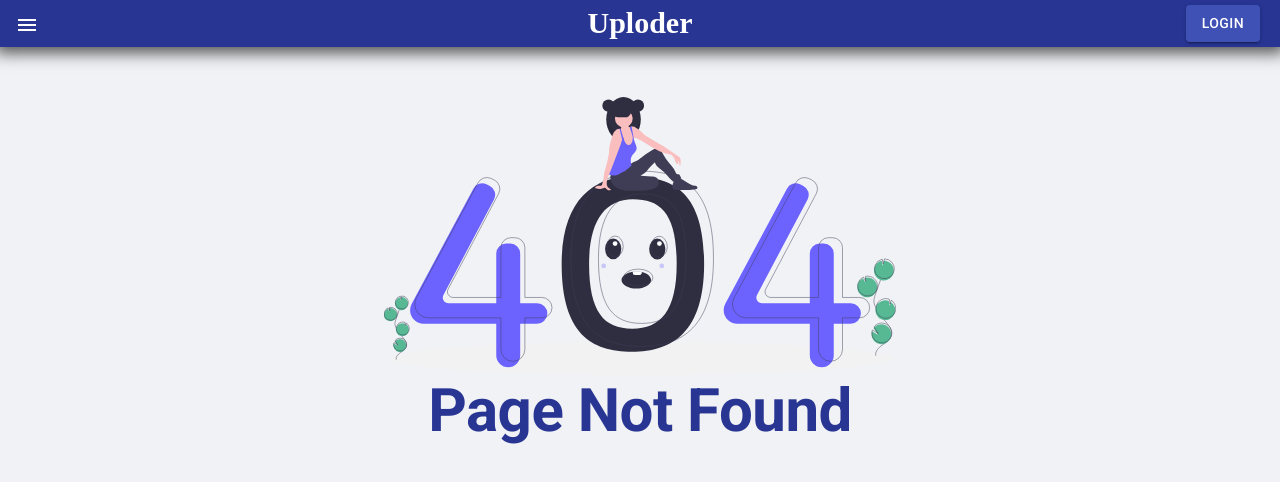
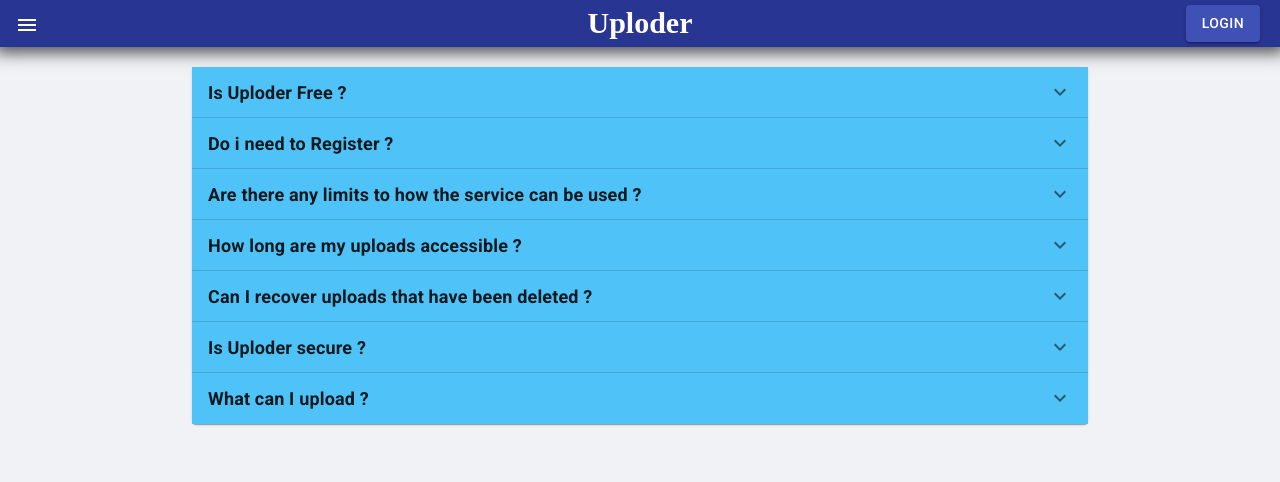
Before and after one commit to akashvaghela09/Uploader, a React (Create React App) app in the folder client/: page /faq in a window 1280 px wide. Before the commit this address had no page. Shown: the top 482 px of the page. Built offline with nearby package versions, Linux system fonts and the light colour scheme; a small style sheet from the web is missing; a web font is replaced by a local one.

Commit message:
FAQ Page added

```diff
--- a/client/src/Components/DownloadPage.jsx
+++ b/client/src/Components/DownloadPage.jsx
@@ -9,7 +9,6 @@
     }
 }));
 
-
 const DownloadPage = () => {
     const { code, md5, file } = useParams();
     const classes = useStyles();
@@ -18,7 +17,7 @@
     return (
         <Grid container justify="center">
             <Grid container direction="column" md={10} justify="center" alignItems="center">
-                <img src="https://icons.iconarchive.com/icons/gakuseisean/ivista-2/256/Network-Download-icon.png" alt="Upload" />
+                <img src="https://tgdown.eu-gb.mybluemix.net/15117187865214912/cloud.svg" alt="Download" width="30%" style={{marginTop: "30px"}}/>
                 <Button className={classes.dwlBtn} onClick={()=> window.open(url, "_blank")} variant="contained" color="primary">Download</Button>
             </Grid>
         </Grid>
--- /dev/null
+++ b/client/src/Components/FAQ.jsx
@@ -0,0 +1,155 @@
+import { Grid } from '@material-ui/core';
+import React from 'react';
+import { makeStyles } from '@material-ui/core/styles';
+import Accordion from '@material-ui/core/Accordion';
+import AccordionSummary from '@material-ui/core/AccordionSummary';
+import AccordionDetails from '@material-ui/core/AccordionDetails';
+import Typography from '@material-ui/core/Typography';
+import ExpandMoreIcon from '@material-ui/icons/ExpandMore';
+
+const useStyles = makeStyles((theme) => ({
+    root: {
+        width: "100%",
+    },
+    heading: {
+      fontSize: theme.typography.pxToRem(18),
+      fontWeight: theme.typography.fontWeightRegular,
+    },
+    headerBG: {
+        background: "#4FC3F7",
+        // color: "white",
+        fontWeight: "bold",
+    },
+    accordion: {
+        width: "70%"
+    }
+}));
+
+
+const FAQ = () => {
+    const classes = useStyles();
+
+    return (
+        <Grid container md={12} direction="column" justify="center" alignItem="center" className={classes.root} style={{msOverflowStyle: "none"}}>
+            <Grid container justify="center" md style={{msOverflowStyle: "none"}}>
+            <Accordion className={classes.accordion}>
+                <AccordionSummary
+                expandIcon={<ExpandMoreIcon />}
+                aria-controls="panel1a-content"
+                id="panel1a-header"
+                className={classes.headerBG}
+                >
+                <Typography className={classes.heading}><b>Is Uploder Free ?</b></Typography>
+                </AccordionSummary>
+                <AccordionDetails >
+                <Typography>
+                    Yes, It is completely free.
+                </Typography>
+                </AccordionDetails>
+            </Accordion>
+            <Accordion  className={classes.accordion}>
+                <AccordionSummary
+                expandIcon={<ExpandMoreIcon />}
+                aria-controls="panel2a-content"
+                id="panel2a-header"
+                className={classes.headerBG}
+                >
+                <Typography className={classes.heading}><b>Do i need to Register ?</b></Typography>
+                </AccordionSummary>
+                <AccordionDetails >
+                <Typography>
+                    It is not necessary to register to use Uploder. However, if you want to keep a history of your uploads, you can use your email address to Login.
+                </Typography>
+                </AccordionDetails>
+            </Accordion>
+            <Accordion  className={classes.accordion}>
+                <AccordionSummary
+                expandIcon={<ExpandMoreIcon />}
+                aria-controls="panel2a-content"
+                id="panel2a-header"
+                className={classes.headerBG}
+                >
+                <Typography className={classes.heading}><b>Are there any limits to how the service can be used ?</b></Typography>
+                </AccordionSummary>
+                <AccordionDetails >
+                <Typography>
+                There are no limits on how you use Uploder :<br/>
+                - You download and upload at maximum speed. <br/>
+                - No limits on the number of files uploaded. <br/>
+                - No limit on file size. <br/>
+                However, keep in mind that the more the service is solicited, the more likely it is to slow down. I recommend file sizes up to 10GB.
+                </Typography>
+                </AccordionDetails>
+            </Accordion>
+            <Accordion  className={classes.accordion}>
+                <AccordionSummary
+                expandIcon={<ExpandMoreIcon />}
+                aria-controls="panel2a-content"
+                id="panel2a-header"
+                className={classes.headerBG}
+                >
+                <Typography className={classes.heading}><b>How long are my uploads accessible ?</b></Typography>
+                </AccordionSummary>
+                <AccordionDetails >
+                <Typography>
+                Your uploads remain accessible indefinitely as long as they are regularly downloaded.<br/>
+                After 10 days of inactivity, an upload can be deleted to free up space on the servers.<br/>
+                An upload is considered inactive if it is not regularly downloaded by different IPs.
+                </Typography>
+                </AccordionDetails>
+            </Accordion>
+            <Accordion  className={classes.accordion}>
+                <AccordionSummary
+                expandIcon={<ExpandMoreIcon />}
+                aria-controls="panel2a-content"
+                id="panel2a-header"
+                className={classes.headerBG}
+                >
+                <Typography className={classes.heading}><b>Can I recover uploads that have been deleted ?</b></Typography>
+                </AccordionSummary>
+                <AccordionDetails >
+                <Typography>
+                No, that's not possible. When an upload is deleted, it is irreversible.
+                </Typography>
+                </AccordionDetails>
+            </Accordion>
+            <Accordion  className={classes.accordion}>
+                <AccordionSummary
+                expandIcon={<ExpandMoreIcon />}
+                aria-controls="panel2a-content"
+                id="panel2a-header"
+                className={classes.headerBG}
+                >
+                <Typography className={classes.heading}><b>Is Uploder secure ?</b></Typography>
+                </AccordionSummary>
+                <AccordionDetails >
+                <Typography>
+                Uploder uses Gofile API for file uploads and Separate MongoDB Database for file upload History. <br/>
+                According to GoFile, All pages and file transfers are encrypted (download and upload). <br/>
+                All servers use TLS1.2+, SHA256 and RSA-4096 for encryption <a style={{textDecoration: "none"}} href="https://www.ssllabs.com/ssltest/analyze.html?d=gofile.io">(Proof)</a>. <br/>
+                If you want to encrypt your data before sending it to the Gofile servers, you can do so easily with Open Source software like <a style={{textDecoration: "none"}} href="https://www.7-zip.org/">7Zip</a>.
+                </Typography>
+                </AccordionDetails>
+            </Accordion>
+            <Accordion  className={classes.accordion}>
+                <AccordionSummary
+                expandIcon={<ExpandMoreIcon />}
+                aria-controls="panel2a-content"
+                id="panel2a-header"
+                className={classes.headerBG}
+                >
+                <Typography className={classes.heading}><b>What can I upload ?</b></Typography>
+                </AccordionSummary>
+                <AccordionDetails >
+                <Typography>
+                You can upload anything as long as it's legal.
+                </Typography>
+                </AccordionDetails>
+            </Accordion>
+            </Grid>
+
+        </Grid>
+    )
+}
+
+export {FAQ}
--- a/client/src/Components/Header.jsx
+++ b/client/src/Components/Header.jsx
@@ -13,7 +13,7 @@
 import { useSelector } from 'react-redux';
 import { Logout } from "./Logout"
 
-const useStyles = makeStyles((theme) => ({
+const useStyles = makeStyles(() => ({
   wrapper: {
     width: "100vw",
     padding: "0px 15px",
@@ -47,7 +47,6 @@
   const classes = useStyles();
   const [drawerState, setDrawerState] = React.useState(false);
   const history = useHistory();
-  // const {} = useParams()
   const isAuth = useSelector((state) => state.auth.isAuth)
   const name = useSelector((state) => state.auth.name)
   const email = useSelector((state) => state.auth.email)
@@ -84,6 +83,10 @@
               <ListItem>
               <Button  className={classes.listBtn} onClick={() => {history.push("/faq")}}>FAQ</Button>
               </ListItem>
+              <Divider />
+              <ListItem>
+              <Button  className={classes.listBtn} onClick={()=> window.open("https://github.com/akashvaghela09/uploader", "_blank")} >GitHub</Button>
+              </ListItem>
             </List>
           </Drawer>
         }
--- a/client/src/Components/NotFound.jsx
+++ b/client/src/Components/NotFound.jsx
@@ -4,7 +4,7 @@
 const NotFound = () => {
     return (
         <Grid container direction="column" justify="center" alignItems="center" md={12} sm xs style={{marginTop: "30px"}}>
-            <img src="./images/404.svg" alt="not found" width="40%"/>
+            <img src="https://tgdown.eu-gb.mybluemix.net/15136326239485888/404.svg" alt="not found" width="40%"/>
             <Typography variant="h2" style={{fontWeight: "bold", color: "#283593"}}>Page Not Found</Typography>
         </Grid>
     )
--- a/client/src/Routes/AllRoutes.jsx
+++ b/client/src/Routes/AllRoutes.jsx
@@ -2,6 +2,7 @@
 import { Route, Switch } from 'react-router-dom';
 import { Dashboard } from '../Components/Dashboard';
 import { DownloadPage } from '../Components/DownloadPage';
+import { FAQ } from '../Components/FAQ';
 import { Login } from '../Components/Login';
 import { NotFound } from '../Components/NotFound';
 import { Registration } from '../Components/Registration';
@@ -23,6 +24,9 @@
                 <Route exact path="/dashboard">
                     <Dashboard />
                 </Route>
+                <Route exact path="/faq">
+                    <FAQ />
+                </Route>
                 <Route exact path="/download/:code/:md5/:file" component={DownloadPage}>
                     <DownloadPage/>
                 </Route>
```
Also changed, not shown: client/public/images/cloud.svg (renamed from client/public/images/download.svg), client/public/images/down.svg (added).
